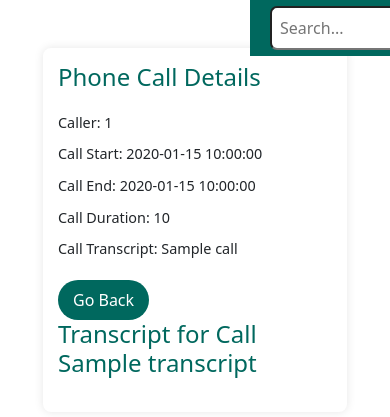
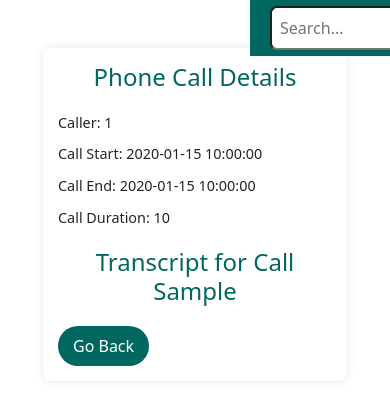
Before and after one commit to ariarub/TeamEngelbartInterface, a Flask app: template templates/callDetails.html in a window 390 px wide. Shown: the top 417 px of the page. Run offline with Flask 3, Linux system fonts and the light colour scheme; the template is opened without the code that fills it: most values are stand-ins (such as "Sample title", 1, 10 or a date in 2020); some libraries are stand-ins or nearby versions.

Commit message:
added in transcripts of phone calls

```diff
--- a/application.py
+++ b/application.py
@@ -83,37 +83,24 @@ def get_call_details(callid):
         print("Error:", e)
         return []
 
-@application.route('/')
-def index():
-    if test_db_connection():
-        return render_template('index.html', connected=True)
-    else:
-        return render_template('logRubbishReport.html', connected=False)
+def format_transcript(transcript):
+    formatted_transcript = ""
+    current_speaker = None
 
-@application.route('/logReport')
-def logAReport():
-    return render_template('logRubbishReport.html')
+    for entry in transcript:
+        speaker = entry['role']
+        content = entry['content']
+        if speaker != current_speaker:
+            if current_speaker is not None:
+                formatted_transcript += "</p>"
+            formatted_transcript += f"<p><strong>{speaker.capitalize()}:</strong> {content}"
+            current_speaker = speaker
+        else:
+            formatted_transcript += f"<br/>{content}"
+    formatted_transcript += "</p>"
 
-@application.route('/viewReport')
-def viewReports():
-    return render_template('viewReport.html')
+    return formatted_transcript
 
-@application.route('/history', methods = ['GET', 'POST'])
-def history():
-    if request.method == 'POST':
-        selected_month = int(request.form['month'])
-        calls = get_calls_for(selected_month)
-    else:
-        selected_month = datetime.now().month
-        calls = get_calls_for(selected_month)
-    return render_template('history.html', selected_month=selected_month, calls=calls)
-
-@application.route('/call/<int:CallID>', methods = ['POST'])
-def call_details(CallID):
-    call = get_call_details(CallID)
-    transcript = get_transcript_data(CallID)
-    print(transcript)
-    return render_template('callDetails.html', call=call, transcript = transcript)
 
 def get_transcript_data(CallID):
     try:
@@ -148,6 +135,47 @@ def get_transcript_data(CallID):
         print(f"No transcript found for call {CallID}")
         return None
 
+@application.route('/')
+def index():
+    if test_db_connection():
+        return render_template('index.html', connected=True)
+    else:
+        return render_template('logRubbishReport.html', connected=False)
+
+@application.route('/logReport')
+def logAReport():
+    return render_template('logRubbishReport.html')
+
+@application.route('/viewReport')
+def viewReports():
+    return render_template('viewReport.html')
+
+@application.route('/history', methods = ['GET', 'POST'])
+def history():
+    if request.method == 'POST':
+        selected_month = int(request.form['month'])
+        calls = get_calls_for(selected_month)
+    else:
+        selected_month = datetime.now().month
+        calls = get_calls_for(selected_month)
+    return render_template('history.html', selected_month=selected_month, calls=calls)
+
+@application.route('/call/<int:CallID>', methods=['GET', 'POST'])
+def call_details(CallID):
+    call = get_call_details(CallID)
+    transcript = get_transcript_data(CallID)
+    formatted_transcript = ""
+
+    if transcript:
+        if isinstance(transcript, list):
+            formatted_transcript = format_transcript(transcript)
+        else:
+            formatted_transcript = format_transcript(transcript.get('entries', []))
+
+    return render_template('callDetails.html', call=call, formatted_transcript=formatted_transcript)
+
+
+
 
 if __name__ == '__main__':
     # Run the Flask app
--- a/static/css/style.css
+++ b/static/css/style.css
@@ -238,11 +238,28 @@ Copy code
     cursor: pointer;
 }
 
-.btn-primary {
-    background-color: #007bff; /* Change button color to primary */
-}
 
 hr {
     border-top: 1px solid #ccc;
-    margin-top: 20px; /* Add some spacing above the horizontal rule */
+    margin-top: 20px;
 }
+
+.transcript {
+    margin-top: 20px;
+}
+
+.transcript p {
+    margin-bottom: 10px;
+    line-height: 1.5;
+    font-size: 14px;
+    color: #000;
+}
+
+.transcript strong {
+    color: #00685E;
+}
+
+h1 {
+    text-align: center;
+    color:#000
+}
--- a/templates/callDetails.html
+++ b/templates/callDetails.html
@@ -11,15 +11,17 @@
         <p>Call Start: {{ call.callStartTimestamp }}</p>
         <p>Call End: {{ call.callEndTimestamp }}</p>
         <p>Call Duration: {{ call.callDurationInSeconds }}</p>
-        <p>Call Transcript: {{ call.logFileName }}</p>
         </div>
+        <div class = 'transcript'>
+        <h1>Transcript for Call {{ formatted_transcript|safe }}</h1>
+        </div>
+
         <script>
             function goBack() {
                 window.history.back();
             }
         </script>
         <button class="view-details-btn" onclick="goBack()">Go Back</button>
-        <h1>Transcript for Call {{ transcript }}</h1>
     </body>
     </div>
 </div>
```
Also changed, not shown: templates/base.html (+0 -75 lines).
